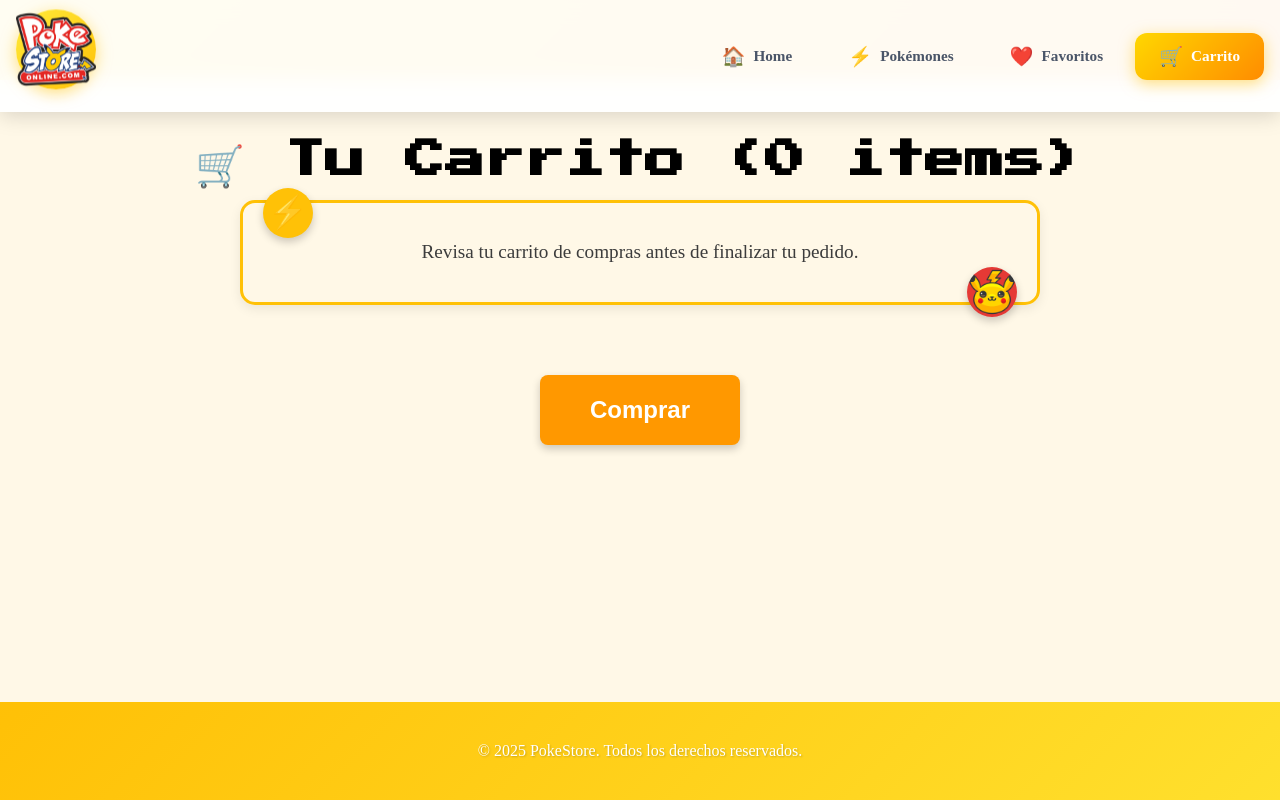
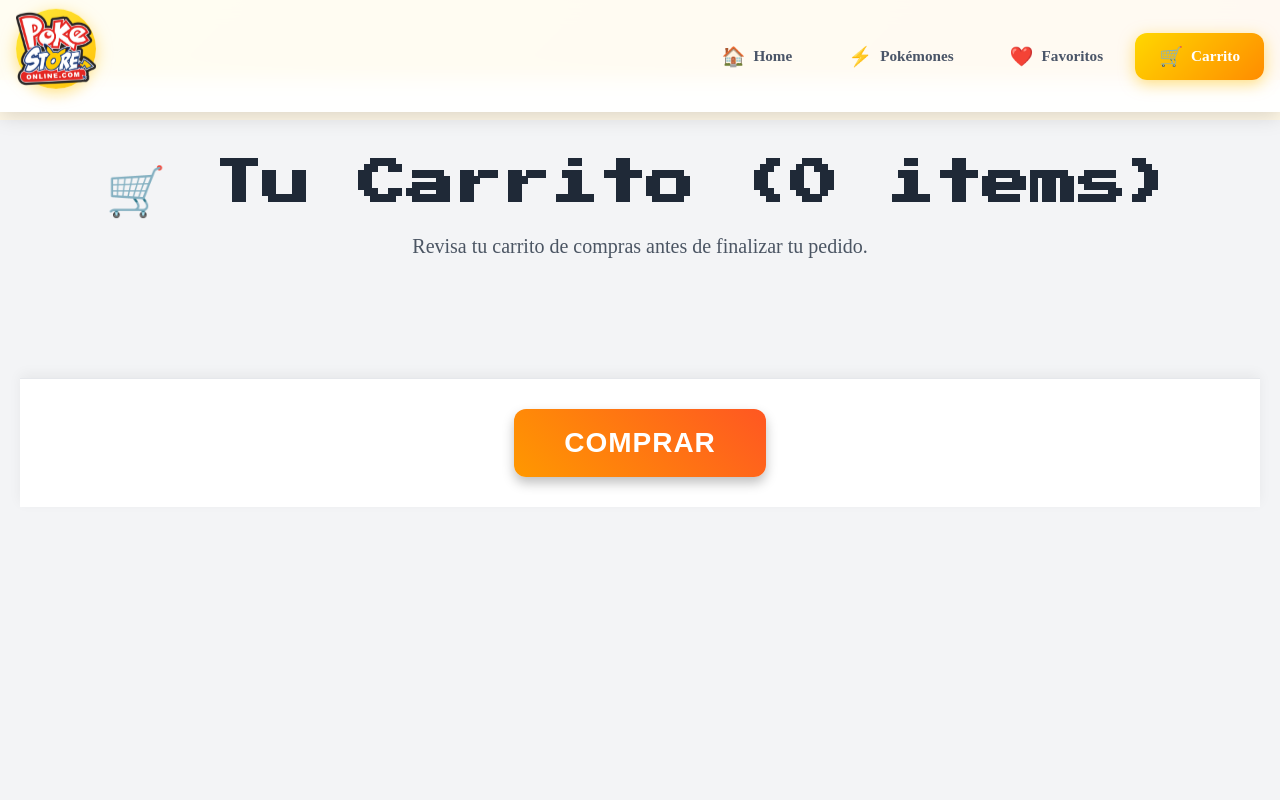
Before and after one commit to fabricoronil/tp-final-react-Fabricio-Coronil, a React (Vite) app: page /tp-final-react-Fabricio-Coronil/carrito in a window 1280 px wide. Shown: the top 800 px of the page. Built offline with nearby package versions, Linux system fonts and the light colour scheme.

Commit message:
implementando mejoras en metodos de pago

```diff
--- a/src/components/PokeCard.css
+++ b/src/components/PokeCard.css
@@ -88,8 +88,8 @@
 
 .pokemon-card-buttons button {
   padding: 12px 16px;
- border: 2px solid #e69500; /* Amarillo dorado */
-  border-radius: 10px;       /* Bordes redondeados */
+ border: 2px solid #e69500;
+  border-radius: 10px;
   cursor: pointer;
   color: white;
   font-weight: 700;
@@ -239,7 +239,7 @@
   box-shadow: 0 7px 14px rgba(52, 152, 219, 0.5);
   border-color: #1f5f8b;
 }
-/* Responsive Design */
+
 @media (max-width: 768px) {
   .pokemon-card {
     width: 220px;
--- a/src/components/PokeStoreNav.css
+++ b/src/components/PokeStoreNav.css
@@ -241,7 +241,6 @@
   font-size: 1.5rem;
 }
 
-/* Responsive Breakpoints */
 @media (max-width: 1024px) {
   .nav-button {
     padding: 0.65rem 1.2rem;
--- a/src/pages/Carrito.css
+++ b/src/pages/Carrito.css
@@ -1,101 +1,107 @@
-
-.section-carrito {
-    padding: 20px;
+.carrito-section {
+  padding: 40px 20px;
+  background-color: #f3f4f6;
+  min-height: 100vh;
 }
 
-.section-title {
+.carrito-section__title {
   text-align: center;
-    font-size: 2.5rem;
-    margin-bottom: 10px;
+  font-size: 3rem;
+  margin-bottom: 15px;
+  color: #1f2937;
 }
 
 @media (max-width: 480px) {
-  .section-title {
-    font-size: 1.2rem;
+  .carrito-section__title {
+    font-size: 2rem;
   }
 }
 
-.section-text {
+.carrito-section__text {
   text-align: center;
-    font-size: 1.2rem;
-    margin-bottom: 30px;
+  font-size: 1.25rem;
+  margin-bottom: 40px;
+  color: #4b5563;
 }
 
-.container-comprar {
-
+.carrito__buy-container {
   width: 100%;
-    height: 100px;
+  padding: 30px 0;
   display: flex;
   justify-content: center;
+  align-items: center;
+  background-color: #ffffff;
+  border-top: 1px solid #e5e7eb;
+  margin-top: 40px;
+  box-shadow: 0 -4px 12px rgba(0, 0, 0, 0.05);
 }
 
-.comprar-button {
-    padding: 15px 40px;
-    font-size: 1.5rem;
+.carrito__buy-button {
+  padding: 18px 50px;
+  font-size: 1.75rem;
   cursor: pointer;
-    background-color: #FF9800;
+  background: linear-gradient(45deg, #ff9800, #ff5722);
   color: white;
   border: none;
-    border-radius: 8px;
-    box-shadow: 0 4px 8px rgba(0, 0, 0, 0.2);
-    transition: background-color 0.3s, transform 0.2s;
+  border-radius: 12px;
+  box-shadow: 0 6px 12px rgba(0, 0, 0, 0.25);
+  transition: all 0.3s ease;
   font-weight: bold;
-    width: 200px;
-    height: 70px;
-
+  text-transform: uppercase;
+  letter-spacing: 1px;
 }
 
-.comprar-button:hover {
-    background-color: #FB8C00;
-    transform: scale(1.05);
+.carrito__buy-button:hover {
+  background: linear-gradient(45deg, #ff5722, #ff9800);
+  transform: scale(1.05) translateY(-2px);
+  box-shadow: 0 8px 16px rgba(0, 0, 0, 0.3);
 }
 
-.ver-detalles-button {
-    background-color: #e67e22;
-    color: white;
-    border: none;
-    padding: 8px 12px;
-    border-radius: 5px;
-    cursor: pointer;
-    margin-top: 10px;
-    font-weight: bold;
-    transition: transform 0.2s ease-in-out, background-color 0.3s ease;
-    width: 100%;
-    display: flex;
-    justify-content: center;
-    text-decoration: none;
-}
-
-.ver-detalles-button:hover {
-    background-color: #d35400;
-    transform: scale(1.1);
-}
-
-.carrito-link {
+.carrito-card__info-link {
   text-decoration: none;
   width: 100%;
   display: flex;
   justify-content: center;
 }
 
-.comprar-container {
-    text-align: center;
-
+.carrito-card__remove-button {
+  background-color: #ef4444;
+  color: white;
+  border: none;
+  padding: 10px 16px;
+  border-radius: 8px;
+  cursor: pointer;
+  margin-top: 12px;
+  font-weight: bold;
+  transition: all 0.3s ease;
+  width: calc(100% - 24px);
+  box-sizing: border-box;
+  margin-left: 12px;
+  margin-right: 12px;
 }
 
-.estilobotonquitar {
-    background-color: #e74c3c;
+.carrito-card__remove-button:hover {
+  background-color: #dc2626;
+  transform: scale(1.05);
+}
+
+.view-more-btn-new {
+    background-color: #3b82f6;
     color: white;
     border: none;
-    padding: 8px 12px;
-    border-radius: 5px;
+    padding: 10px 16px;
+    border-radius: 8px;
     cursor: pointer;
     margin-top: 10px;
     font-weight: bold;
-    transition: transform 0.2s ease-in-out, background-color 0.3s ease;
+    transition: all 0.3s ease;
+    width: calc(100% - 24px);
+    box-sizing: border-box;
+    margin-left: 12px;
+    margin-right: 12px;
 }
 
-.estilobotonquitar:hover {
-    background-color: #c0392b;
-    transform: scale(1.1);
+.view-more-btn-new:hover {
+    background-color: #2563eb;
+    transform: scale(1.05);
 }
--- a/src/pages/Carrito.jsx
+++ b/src/pages/Carrito.jsx
@@ -20,11 +20,11 @@ export default function Carrito() {
   };
 
   return (
-    <div className="section-carrito">
-      <h2 className="section-title font-pixel">
+    <div className="carrito-section">
+      <h2 className="carrito-section__title font-pixel">
         🛒 Tu Carrito ({cart.length} items)
       </h2>
-      <p className="section-text">
+      <p className="carrito-section__text">
         Revisa tu carrito de compras antes de finalizar tu pedido.
       </p>
 
@@ -32,10 +32,10 @@ export default function Carrito() {
       <div className="pokemon-container">
         {cart.map((p, index) => (
           <PokeCard key={index} pokemon={p}>
-            <Link to={`/pokemon/${p.id}`} className="carrito-link">
+            <Link to={`/pokemon/${p.id}`} className="carrito-card__info-link">
               <button className="view-more-btn-new">INFORMACION</button>
             </Link>
-            <button className='estilobotonquitar' onClick={() => dispatch(removeItem(index))}>QUITAR DEL CARRITO</button>
+            <button className='carrito-card__remove-button' onClick={() => dispatch(removeItem(index))}>QUITAR DEL CARRITO</button>
           </PokeCard>
         ))}
 
@@ -43,10 +43,10 @@ export default function Carrito() {
 
 
       </div>
-      <div className='container-comprar'>
+      <div className='carrito__buy-container'>
         <button
           onClick={handleComprar}
-          className="comprar-button">Comprar</button>
+          className="carrito__buy-button">Comprar</button>
           </div>
       </div>
 
--- a/src/pages/Comprar.css
+++ b/src/pages/Comprar.css
@@ -1,4 +1,3 @@
-
 .comprar-container {
   min-height: 100vh;
   padding: 40px 20px;
@@ -98,6 +97,33 @@
 .comprar-radio-text {
   font-size: 1rem;
   color: #2C3E50;
+}
+
+.comprar-tarjeta-form {
+  margin-top: 15px;
+}
+
+.mercado-pago-icon {
+  width: 24px;
+  height: 24px;
+  vertical-align: middle;
+  margin-right: 5px;
+  border-radius: 50%;
+}
+
+.comprar-transferencia-info {
+  background-color: #FFF8E1;
+  border: 2px solid #FFD54F;
+  border-radius: 10px;
+  padding: 20px;
+  margin-top: 20px;
+  color: #5D4037;
+}
+
+.comprar-transferencia-info p {
+  margin: 0 0 10px;
+  font-size: 0.95rem;
+  line-height: 1.5;
 }
 
 .comprar-summary-section {
@@ -209,3 +235,7 @@
   padding: 10px;
   border-radius: 10px;
 }
+.comprar-transferencia-info-label {
+  color: #009ee3; /* Celeste de Mercado Pago */
+  font-weight: bold;
+}
--- a/src/pages/Comprar.jsx
+++ b/src/pages/Comprar.jsx
@@ -19,9 +19,26 @@ const Comprar = () => {
     metodoPago: 'tarjeta'
   });
 
+  const [cardData, setCardData] = useState({
+    numeroTarjeta: '',
+    vencimiento: '',
+    cvv: ''
+  });
+
+  const [comprobante, setComprobante] = useState(null);
+
   const handleInputChange = (e) => {
     const { name, value } = e.target;
     setFormData({ ...formData, [name]: value });
+  };
+
+  const handleCardInputChange = (e) => {
+    const { name, value } = e.target;
+    setCardData({ ...cardData, [name]: value });
+  };
+
+  const handleComprobanteChange = (e) => {
+    setComprobante(e.target.files[0]);
   };
 
   const handleSubmit = () => {
@@ -32,6 +49,18 @@ const Comprar = () => {
     if (!formData.nombre || !formData.email || !formData.telefono || !formData.direccion) {
       alert("Por favor completa todos los campos obligatorios");
       return;
+    }
+    if (formData.metodoPago === 'tarjeta') {
+      if (!cardData.numeroTarjeta || !cardData.vencimiento || !cardData.cvv) {
+        alert("Por favor completa todos los datos de la tarjeta");
+        return;
+      }
+    }
+    if (formData.metodoPago === 'transferencia') {
+      if (!comprobante) {
+        alert("Por favor sube el comprobante de pago");
+        return;
+      }
     }
     alert(`¡Pedido realizado con éxito, ${formData.nombre}! Has comprado: ${cart.map(p => p.name).join(', ')}`);
     dispatch(clearCart());
@@ -78,6 +107,24 @@ const Comprar = () => {
                   </span>
                 </label>
               ))}
+              {formData.metodoPago === 'tarjeta' && (
+                <div className="comprar-tarjeta-form">
+                  <input type="text" name="numeroTarjeta" placeholder="Número de tarjeta" value={cardData.numeroTarjeta} onChange={handleCardInputChange} className="comprar-input" />
+                  <div className="comprar-input-flex">
+                    <input type="text" name="vencimiento" placeholder="MM/AA" value={cardData.vencimiento} onChange={handleCardInputChange} className="comprar-input" />
+                    <input type="text" name="cvv" placeholder="CVV" value={cardData.cvv} onChange={handleCardInputChange} className="comprar-input" />
+                  </div>
+                </div>
+              )}
+              {formData.metodoPago === 'transferencia' && (
+                <div className="comprar-transferencia-info">
+                  <p>Datos de la cuenta de Mercado Pago <img src="https://encrypted-tbn0.gstatic.com/images?q=tbn:ANd9GcRooqX_tEjlq63fL2GQIpdJ50tuKZ7qT-qJ8A&s" alt="Mercado Pago" className="mercado-pago-icon" />:</p>
+                  <p><span className="comprar-transferencia-info-label">Alias:</span> fabricoronil</p>
+                  <p><span className="comprar-transferencia-info-label">CVU:</span> 0000003100038334723070</p>
+                  <h3 className="comprar-card-title">Comprobante de pago</h3>
+                  <input type="file" name="comprobante" onChange={handleComprobanteChange} className="comprar-input" />
+                </div>
+              )}
             </div>
           </div>
 
--- a/src/pages/Favoritos.css
+++ b/src/pages/Favoritos.css
@@ -1,4 +1,3 @@
-/* Estilos para la página de Favoritos */
 
 .section-title {
     text-align: center;
--- a/src/pages/Home.css
+++ b/src/pages/Home.css
@@ -71,9 +71,9 @@
   height: 50px;
   background: #e53935;
   background-image: url(../assets/pikachu_icon-icons.com_67535.png);
-  background-size: contain;      /* se adapta al círculo sin deformarse */
+  background-size: contain;
   background-repeat: no-repeat;
-  background-position: center;   /* centra el Pikachu */
+  background-position: center;
   display: flex;
   align-items: center;
   justify-content: center;
@@ -81,7 +81,6 @@
   box-shadow: 0 4px 8px rgba(0, 0, 0, 0.2);
 }
 
-/* Responsive Design */
 @media (max-width: 768px) {
   .home-container {
     padding: 2rem 1rem;
--- a/src/pages/PokeDetail.css
+++ b/src/pages/PokeDetail.css
@@ -28,7 +28,7 @@
   min-height: 100vh;
   padding: 2rem;
   font-family: 'Roboto', sans-serif;
-  background: #fff5e1; /* Soft yellow background */
+  background: #fff5e1;
 }
 
 .poke-detail-card {
@@ -38,7 +38,7 @@
   width: 100%;
   max-width: 700px;
   box-shadow: 0 1px 3px rgba(0,0,0,0.12), 0 1px 2px rgba(0,0,0,0.24);
-  border-top: 10px solid #f39c12; /* Default to orange */
+  border-top: 10px solid #f39c12;
   transition: all 0.3s cubic-bezier(.25,.8,.25,1);
 }
 
@@ -191,7 +191,7 @@
 
 .stat-bar {
   height: 100%;
-  background-color: #888; /* Default color */
+  background-color: #888;
   border-radius: 5px;
   transition: width 0.5s ease-in-out;
 }
@@ -206,7 +206,6 @@
   padding: 4rem;
 }
 
-/* Type-specific styles */
 .type-grass { border-color: var(--type-grass); }
 .type-fire { border-color: var(--type-fire); }
 .type-water { border-color: var(--type-water); }
```
Lines whose indentation alone changed are shown as unchanged.
